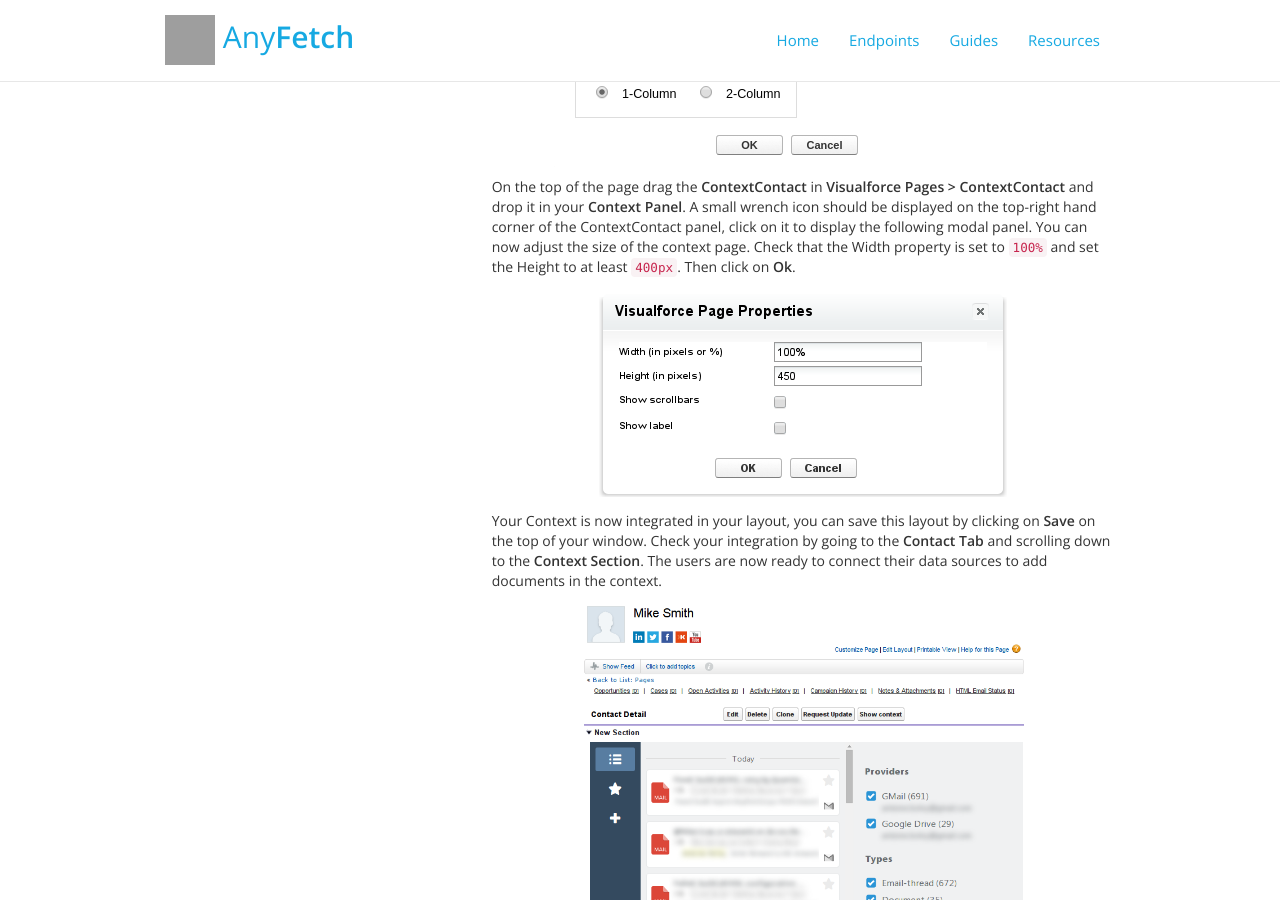
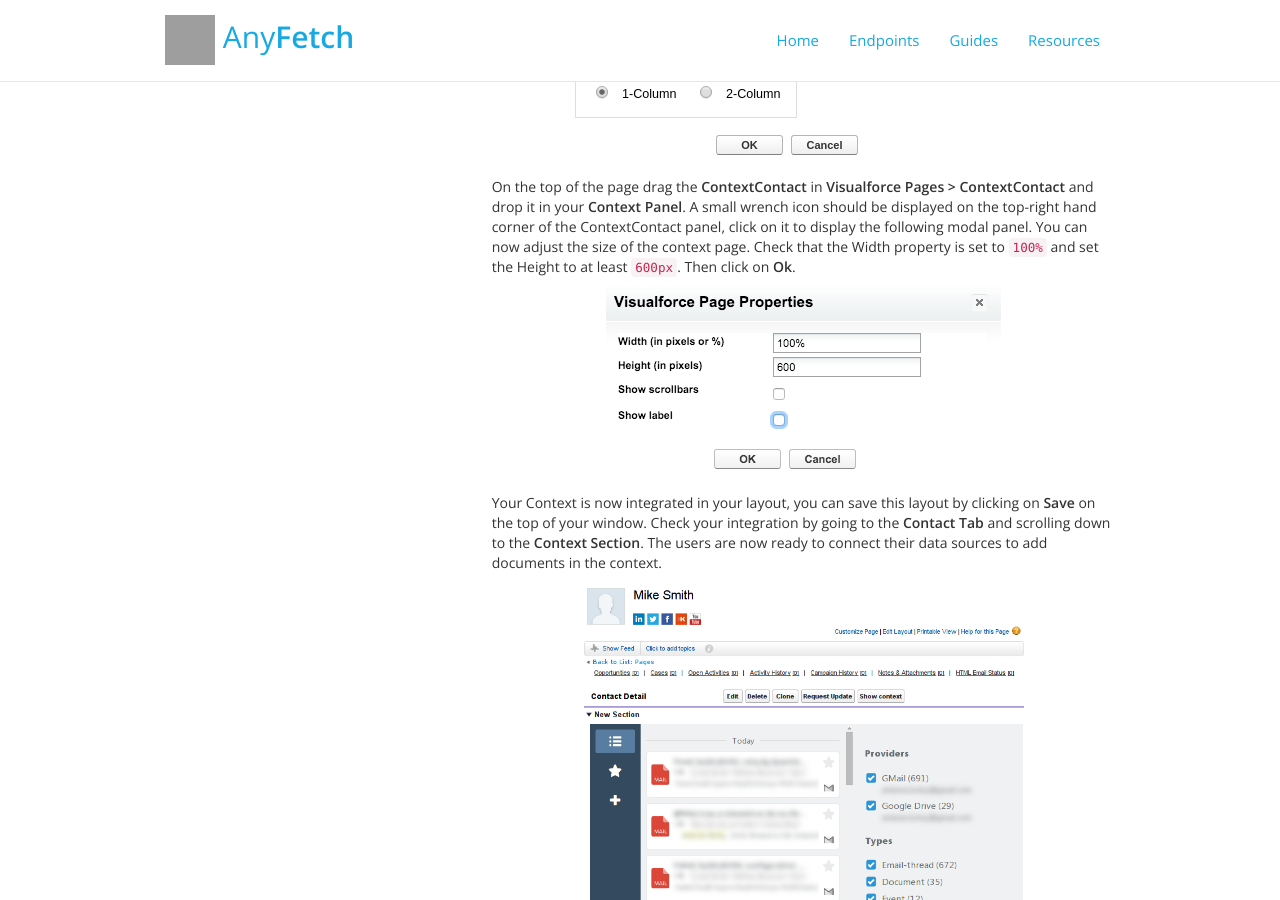
Before and after one commit to AnyFetch/developers.anyfetch.com, a Jekyll site: the page built from products/salesfetch.md, in a window 1280 px wide and 900 px high, scrolled down 3976 px. Built offline with Jekyll 4.4.1, drawn with Linux system fonts in a browser that asks for light colours; nearby versions of some CDN libraries; Markdown is read by kramdown in place of the engine named in the settings; grey boxes are pictures that could not be loaded.

Commit message:
Changing the size of the contact layout on the guide

```diff
--- a/products/salesfetch.md
+++ b/products/salesfetch.md
@@ -94,7 +94,7 @@ Name the newly created section `Context`, deselect `Edit Page` and select `1-Col
 
 ![Section properties](/images/products/salesfetch/section-properties.png)
 
-On the top of the page drag the **ContextContact** in **Visualforce Pages > ContextContact** and drop it in your **Context Panel**. A small wrench icon should be displayed on the top-right hand corner of the ContextContact panel, click on it to display the following modal panel. You can now adjust the size of the context page. Check that the Width property is set to `100%` and set the Height to at least `400px`. Then click on **Ok**.
+On the top of the page drag the **ContextContact** in **Visualforce Pages > ContextContact** and drop it in your **Context Panel**. A small wrench icon should be displayed on the top-right hand corner of the ContextContact panel, click on it to display the following modal panel. You can now adjust the size of the context page. Check that the Width property is set to `100%` and set the Height to at least `600px`. Then click on **Ok**.
 
 ![Visual force page properties](/images/products/salesfetch/visualforce-page-property.png)
 
```
Also changed, not shown: images/products/salesfetch/visualforce-page-property.png.
